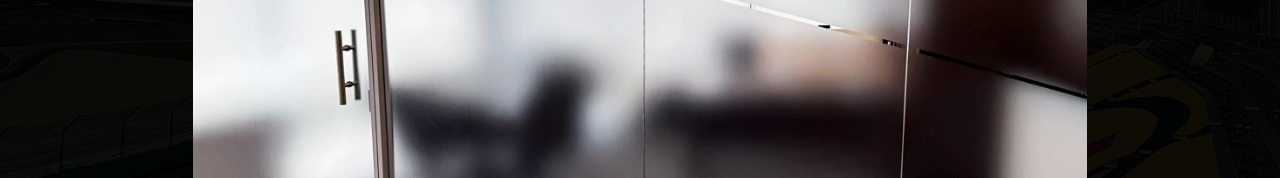
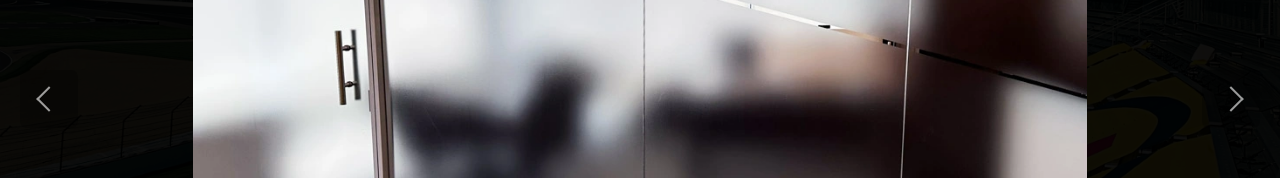
Before and after one commit to jacobjuarez96/AGS-Demo, a React (Create React App) app: page /work in a window 1280 px wide. Both pictures are taken after a click on the element 227 px from the left and 792 px from the top of the page. Shown: the part 301-479 px from the top of the page. Built offline with nearby package versions, Linux system fonts and the light colour scheme; a web font is replaced by a local one.

Commit message:
gallery arrows test 1

```diff
--- a/src/components/GallerySection.jsx
+++ b/src/components/GallerySection.jsx
@@ -2,50 +2,88 @@ import { useState, useEffect, useRef } from "react";
 import styles from "./GallerySection.module.css";
 
 export default function GallerySection({ title, images }) {
-  const [selectedImage, setSelectedImage] = useState(null);
+  const [selectedIndex, setSelectedIndex] = useState(null);
   const [isClosing, setIsClosing] = useState(false);
   const [swipeDirection, setSwipeDirection] = useState(null);
 
+  const touchStartX = useRef(0);
   const touchStartY = useRef(0);
+  const touchEndX = useRef(0);
   const touchEndY = useRef(0);
+
+  const selectedImage =
+    selectedIndex !== null ? images[selectedIndex] : null;
 
   const closeLightbox = () => {
     setIsClosing(true);
 
     setTimeout(() => {
-      setSelectedImage(null);
+      setSelectedIndex(null);
       setIsClosing(false);
       setSwipeDirection(null);
-    }, 250); // must match CSS animation duration
+    }, 250); // match CSS animation duration
   };
 
-  // Lock body scroll when lightbox is open
+  const goNext = () => {
+    setSelectedIndex((prev) =>
+      prev === images.length - 1 ? 0 : prev + 1
+    );
+  };
+
+  const goPrev = () => {
+    setSelectedIndex((prev) =>
+      prev === 0 ? images.length - 1 : prev - 1
+    );
+  };
+
+  // Lock scroll + keyboard nav
   useEffect(() => {
-    if (selectedImage) {
+    if (selectedIndex !== null) {
       document.body.style.overflow = "hidden";
-    } else {
-      document.body.style.overflow = "auto";
+
+      const handleKeyDown = (e) => {
+        if (e.key === "Escape") closeLightbox();
+        if (e.key === "ArrowRight") goNext();
+        if (e.key === "ArrowLeft") goPrev();
+      };
+
+      window.addEventListener("keydown", handleKeyDown);
+
+      return () => {
+        document.body.style.overflow = "auto";
+        window.removeEventListener("keydown", handleKeyDown);
+      };
     }
+  }, [selectedIndex]);
 
-    return () => {
-      document.body.style.overflow = "auto";
-    };
-  }, [selectedImage]);
-
-  // Swipe handlers (mobile only)
+  // Swipe handlers
   const handleTouchStart = (e) => {
+    touchStartX.current = e.touches[0].clientX;
     touchStartY.current = e.touches[0].clientY;
   };
 
   const handleTouchMove = (e) => {
+    touchEndX.current = e.touches[0].clientX;
     touchEndY.current = e.touches[0].clientY;
   };
 
   const handleTouchEnd = () => {
-    const distance = touchEndY.current - touchStartY.current;
+    const deltaX = touchEndX.current - touchStartX.current;
+    const deltaY = touchEndY.current - touchStartY.current;
 
-    if (Math.abs(distance) > 70) {
-      setSwipeDirection(distance > 0 ? "down" : "up");
+    const absX = Math.abs(deltaX);
+    const absY = Math.abs(deltaY);
+
+    // Horizontal swipe → change image
+    if (absX > absY && absX > 60) {
+      if (deltaX < 0) goNext();
+      else goPrev();
+      return;
+    }
+
+    // Vertical swipe → close
+    if (absY > absX && absY > 70) {
+      setSwipeDirection(deltaY > 0 ? "down" : "up");
       closeLightbox();
     }
   };
@@ -61,7 +99,7 @@ export default function GallerySection({ title, images }) {
               key={index}
               src={src}
               alt={`${title} ${index + 1}`}
-              onClick={() => setSelectedImage(src)}
+              onClick={() => setSelectedIndex(index)}
             />
           ))}
         </div>
@@ -74,14 +112,26 @@ export default function GallerySection({ title, images }) {
           onTouchStart={handleTouchStart}
           onTouchMove={handleTouchMove}
           onTouchEnd={handleTouchEnd}
+          onWheel={(e) => {
+            // Desktop horizontal scroll navigation
+            if (Math.abs(e.deltaX) > Math.abs(e.deltaY)) {
+              if (e.deltaX > 0) goNext();
+              else goPrev();
+            }
+          }}
         >
-          <span
-            className={styles.close}
-            onClick={closeLightbox}
+          {/* Left Arrow */}
+          <button
+            className={`${styles.nav} ${styles.left}`}
+            onClick={(e) => {
+              e.stopPropagation();
+              goPrev();
+            }}
           >
-            ×
-          </span>
+            <span className={styles.chevron}></span>
+          </button>
 
+          {/* Image */}
           <img
             src={selectedImage}
             alt="Expanded work"
@@ -92,6 +142,28 @@ export default function GallerySection({ title, images }) {
             }`}
             onClick={(e) => e.stopPropagation()}
           />
+
+          {/* Right Arrow */}
+          <button
+            className={`${styles.nav} ${styles.right}`}
+            onClick={(e) => {
+              e.stopPropagation();
+              goNext();
+            }}
+          >
+            <span className={`${styles.chevron} ${styles.rightChevron}`}></span>
+          </button>
+
+          {/* Close */}
+          <span
+            className={styles.close}
+            onClick={(e) => {
+              e.stopPropagation();
+              closeLightbox();
+            }}
+          >
+            ×
+          </span>
         </div>
       )}
     </>
--- a/src/components/GallerySection.module.css
+++ b/src/components/GallerySection.module.css
@@ -54,14 +54,15 @@
   position: fixed;
   inset: 0;
   background: rgba(0, 0, 0, 0.9);
+  display: flex;
+  justify-content: center;
+  align-items: center;
+  z-index: 999;
 
-  display: flex;
-  align-items: center;
-  justify-content: center;
+  overscroll-behavior: none;
+  touch-action: none;
+}
 
-  z-index: 1000;
-  cursor: pointer;
-}
 
 .lightboxImage {
   max-width: 90%;
@@ -186,3 +187,43 @@
     transform: translateY(-120px) scale(0.95);
   }
 }
+.nav {
+  position: absolute;
+  top: 50%;
+  transform: translateY(-50%);
+  border: none;
+  cursor: pointer;
+  padding: 20px;
+  opacity: 0.6;
+  background: #00000073;
+  display: flex;
+  transition: opacity 0.2s ease;
+  border-radius: 6px;
+}
+
+.nav:hover {
+  opacity: 1;
+}
+
+.left {
+  left: 20px;
+  z-index: 999;
+}
+
+.right {
+  right: 20px;
+}
+
+.chevron {
+  width: 18px;
+  height: 18px;
+  border-top: 2px solid white;
+  border-left: 2px solid white;
+  transform: rotate(-45deg);
+  display: inline-block;
+  z-index: 999;
+}
+
+.rightChevron {
+  transform: rotate(135deg);
+}
--- a/src/pages/Home.module.css
+++ b/src/pages/Home.module.css
@@ -437,3 +437,29 @@
         font-size: clamp(12px, 5cqw, 3rem);
     }
 }
+
+.nav {
+  position: absolute;
+  top: 50%;
+  transform: translateY(-50%);
+  font-size: 40px;
+  background: transparent;
+  border: none;
+  color: white;
+  cursor: pointer;
+  padding: 20px;
+  opacity: 0.7;
+  transition: opacity 0.2s ease;
+}
+
+.nav:hover {
+  opacity: 1;
+}
+
+.left {
+  left: 10px;
+}
+
+.right {
+  right: 10px;
+}
```
